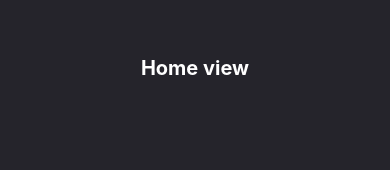
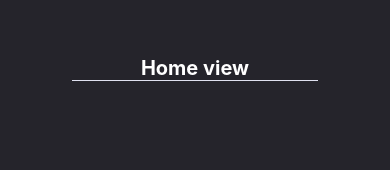
Before and after one commit to alcooke13/group_app, a React Native app in the folder frontend/: screen /Home in a window 390 px wide. Shown: the part 322-492 px from the top of the page. Built offline with nearby package versions, Linux system fonts and the light colour scheme.

Commit message:
line break feature

```diff
--- a/frontend/App.tsx
+++ b/frontend/App.tsx
@@ -4,6 +4,7 @@ import { StyleSheet, Text, View } from 'react-native';
 import { NavigationContainer } from '@react-navigation/native';
 import { SafeAreaProvider } from 'react-native-safe-area-context';
 import Navigation from './navigation';
+import LineBreak from './components/LineBreak';
 
 
 
@@ -24,10 +25,7 @@ export default function App() {
 
 const styles = StyleSheet.create({
   container: {
-
     flex:1,
     backgroundColor: 'black'
-
   }
-
 });
--- /dev/null
+++ b/frontend/components/LineBreak.tsx
@@ -0,0 +1,16 @@
+import { Divider } from '@rneui/themed';
+import React from 'react';
+import { View, Text } from 'react-native';
+
+const LineBreak = () => {
+    return (
+        <View style={{
+            height: 1,
+            alignSelf: 'stretch'
+            }}>
+        <Divider inset={true} insetType="middle" color='#E0E1F0' width={1} ></Divider>
+        </View>
+    );
+};
+
+export default LineBreak;
--- a/frontend/package.json
+++ b/frontend/package.json
@@ -12,6 +12,7 @@
     "@react-navigation/bottom-tabs": "^6.5.4",
     "@react-navigation/native": "^6.1.3",
     "@react-navigation/native-stack": "^6.9.9",
+    "@rneui/themed": "^4.0.0-rc.7",
     "expo": "~47.0.12",
     "expo-status-bar": "~1.4.2",
     "react": "18.1.0",
--- a/frontend/screens/HomeScreen.tsx
+++ b/frontend/screens/HomeScreen.tsx
@@ -2,12 +2,15 @@ import * as React from 'react';
 import { Text, View, StyleSheet, SafeAreaView } from 'react-native';
 import { NavigationContainer } from '@react-navigation/native';
 import { createBottomTabNavigator } from '@react-navigation/bottom-tabs';
+import LineBreak from '../components/LineBreak';
+
 
 
 export default function HomeScreen(){
     return (
         <SafeAreaView style={styles.container}>
             <Text  style={styles.title} >Home view</Text>
+            <LineBreak/>
         </SafeAreaView>
     )
 
```
Also changed, not shown: 1 other file (tests, documents, lock files or other folders).
